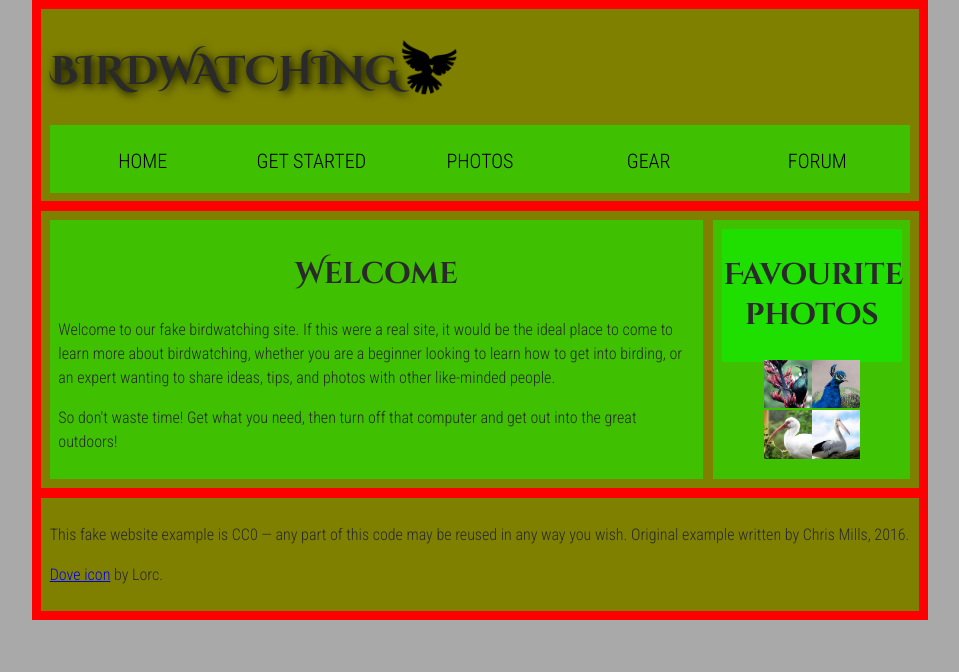
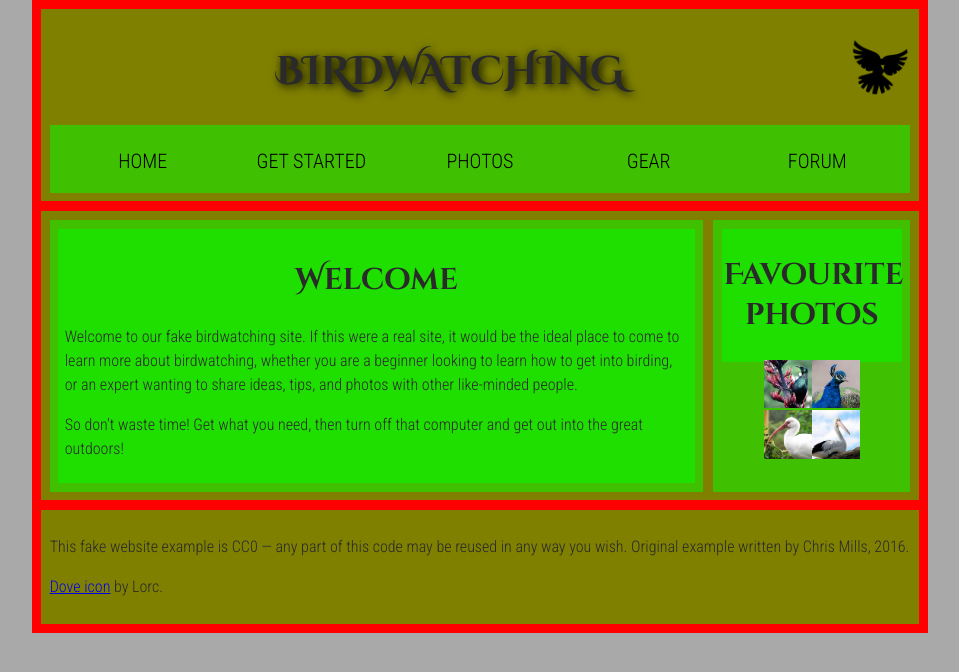
Before and after one commit to sreij/react-tutorial1, a React (Vite) app: page / in a window 1280 px wide. Shown: the top 672 px of the page, without its empty margins (160-1119 px from the left). Built offline with nearby package versions, Linux system fonts and the light colour scheme.

Commit message:
jsxの整理

```diff
--- a/src/components/Article.jsx
+++ b/src/components/Article.jsx
@@ -1,7 +1,6 @@
 export default function Article() {
     return (
         <article>
-            <div className="container">
             <h2>Welcome</h2>
 
             <p>
@@ -16,7 +15,6 @@ export default function Article() {
                 then turn off that computer and get out into the great outdoors!
             </p>
 
-            </div>
         </article>
     );
 }
--- a/src/components/Footer.jsx
+++ b/src/components/Footer.jsx
@@ -1,11 +1,9 @@
 export default function Footer() {
     return (
-        <footer className="footer">
-            <div className="content has-text-centered">
-                <p>This fake website example is CC0 — any part of this code may be reused in any way you wish. Original example written by Chris Mills, 2016.</p>
+        <footer>
+            <p>This fake website example is CC0 — any part of this code may be reused in any way you wish. Original example written by Chris Mills, 2016.</p>
 
-                <p><a href="http://game-icons.net/lorc/originals/dove.html">Dove icon</a> by Lorc.</p>
-            </div>
+            <p><a href="http://game-icons.net/lorc/originals/dove.html">Dove icon</a> by Lorc.</p>
         </footer>
     );
 }
--- a/src/components/Gallery.jsx
+++ b/src/components/Gallery.jsx
@@ -2,13 +2,9 @@ import Image from "./Image";
 
 export default function Gallery() {
   return (
-    <div className="columns is-vcentered is-multiline">
-      <div className="column is-3">
-        <section>
-          <h2>Favourite photos</h2>
-          <Image />
-        </section>
-      </div>
-    </div>
+    <section>
+      <h2>Favourite photos</h2>
+      <Image />
+    </section>
   );
 }
--- a/src/components/Header.jsx
+++ b/src/components/Header.jsx
@@ -2,15 +2,9 @@ import Navi from "./Navigation";
 
 export default function Header() {
     return (
-        <header className="hero is-dark is-bold">
-            <div className="hero-body">
-                <div className="container">
-                    <h1 className="title">BIRDWATCHING</h1>
-                </div>
-            </div>
-            <div>
-                <img src="dove.png" alt="a simple dove logo" />
-            </div>
+        <header>
+            <h1>BIRDWATCHING</h1>
+            <img src="dove.png" alt="a simple dove logo" />
             <Navi />
         </header>
     );
--- a/src/components/Image.jsx
+++ b/src/components/Image.jsx
@@ -1,14 +1,10 @@
 export default function Image() {
     return (
-        <div className="card">
-            <div className="card-image">
-                <figure className="image">
-                    <a href="favorite-1.jpg"><img src="favorite-1_th.jpg" alt="Small black bird, black claws, long black slender beak, links to larger version of the image" /></a>
-                    <a href="favorite-2.jpg"><img src="favorite-2_th.jpg" alt="Top half of a pretty bird with bright blue plumage on neck, light colored beak, blue headdress, links to larger version of the image" /></a>
-                    <a href="favorite-3.jpg"><img src="favorite-3_th.jpg" alt="Top half of a large bird with white plumage, very long curved narrow light colored break, links to larger version of the image" /></a>
-                    <a href="favorite-4.jpg"><img src="favorite-4_th.jpg" alt="Large bird, mostly white plumage with black plumage on back and rear, long straight white beak, links to larger version of the image" /></a>
-                </figure>
-            </div>
-        </div>
+        <figure>
+            <a href="favorite-1.jpg"><img src="favorite-1_th.jpg" alt="Small black bird, black claws, long black slender beak, links to larger version of the image" /></a>
+            <a href="favorite-2.jpg"><img src="favorite-2_th.jpg" alt="Top half of a pretty bird with bright blue plumage on neck, light colored beak, blue headdress, links to larger version of the image" /></a>
+            <a href="favorite-3.jpg"><img src="favorite-3_th.jpg" alt="Top half of a large bird with white plumage, very long curved narrow light colored break, links to larger version of the image" /></a>
+            <a href="favorite-4.jpg"><img src="favorite-4_th.jpg" alt="Large bird, mostly white plumage with black plumage on back and rear, long straight white beak, links to larger version of the image" /></a>
+        </figure>
     );
 }
--- a/src/components/Main.jsx
+++ b/src/components/Main.jsx
@@ -4,7 +4,9 @@ import Gallery from "./Gallery";
 export default function Main() {
     return (
         <main>
-            <Article />
+            <section>
+                <Article />
+            </section>
             <aside>
                 <Gallery />
             </aside>
```
Lines whose indentation alone changed are shown as unchanged.
